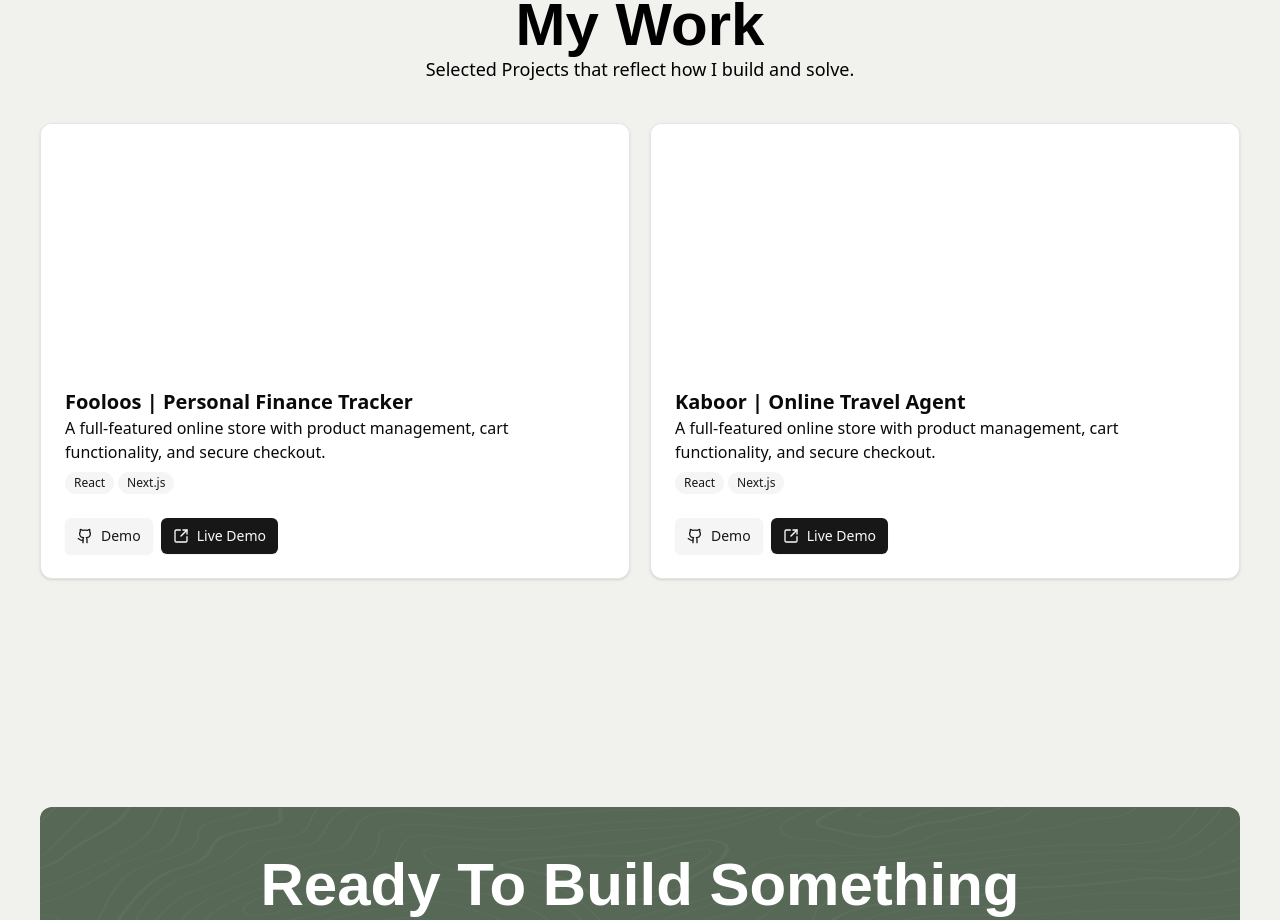
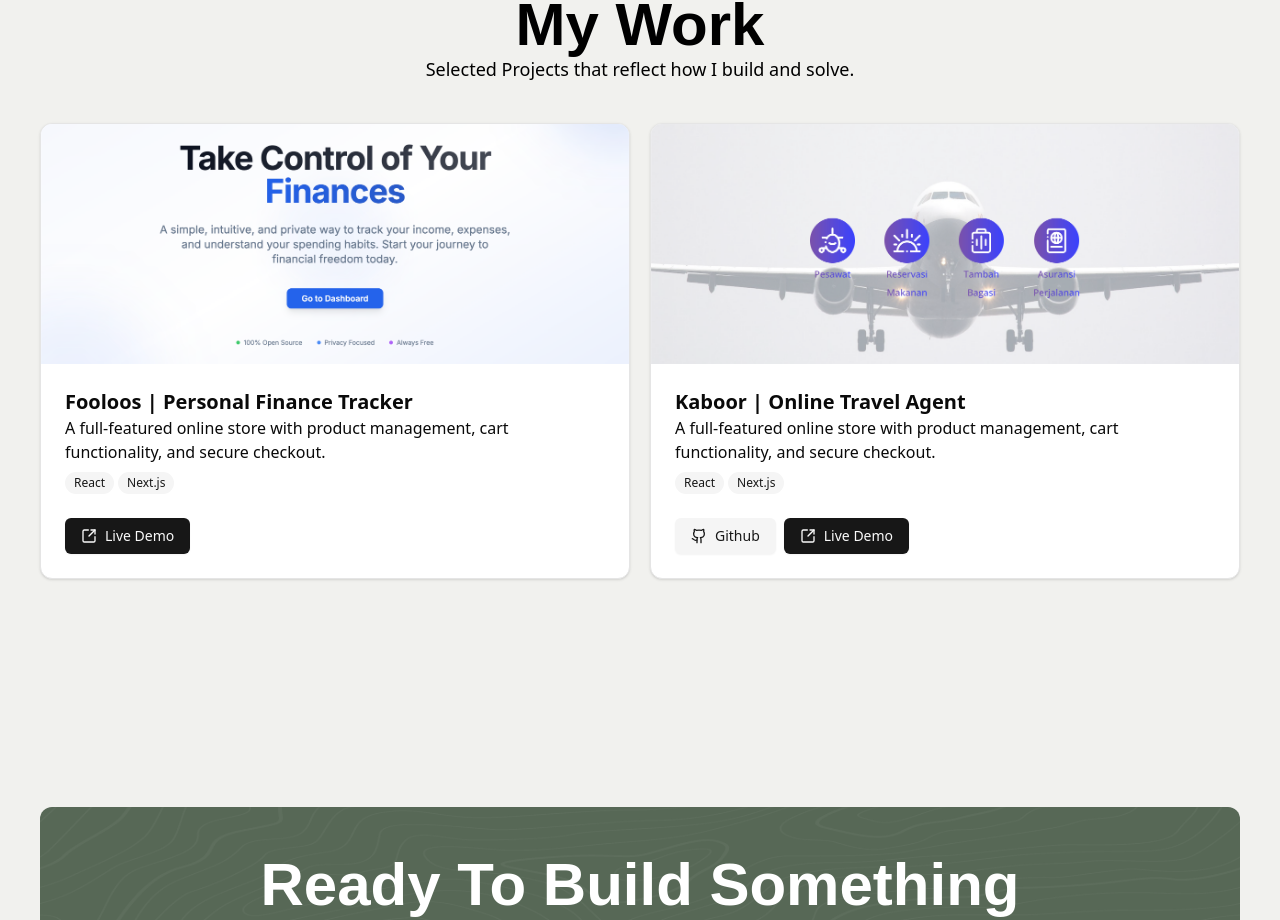
Before and after one commit to TamaWira/yuuniverse, a Next.js app: page / in a window 1280 px wide. Shown: the part 2837-3757 px from the top of the page. Built offline with nearby package versions, Linux system fonts and the light colour scheme; a web font is replaced by a local one.

Commit message:
feat: update project details

```diff
--- a/src/components/features/projects/projects.tsx
+++ b/src/components/features/projects/projects.tsx
@@ -6,24 +6,28 @@
 import { Card, CardContent, CardFooter } from "@/components/ui/card";
 import { Badge } from "@/components/ui/badge";
 import { Button } from "@/components/ui/button";
+import Image from "next/image";
+import Link from "next/link";
 
 const projects = [
   {
-    coverImage: "",
+    coverImage: "/fooloos.png",
     title: "Fooloos | Personal Finance Tracker",
     description:
       "A full-featured online store with product management, cart functionality, and secure checkout.",
     stack: ["React", "Next.js"],
-    liveLink: "",
+    liveLink: "https://fooloos.vercel.app",
+    isPublic: false,
     githubLink: "",
   },
   {
-    coverImage: "",
+    coverImage: "/kaboor.png",
     title: "Kaboor | Online Travel Agent",
     description:
       "A full-featured online store with product management, cart functionality, and secure checkout.",
     stack: ["React", "Next.js"],
     liveLink: "",
+    isPublic: true,
     githubLink: "",
   },
 ];
@@ -77,7 +81,14 @@
             className="dark:bg-[#576856] pt-0 pb-6 overflow-hidden"
             key={project.title}
           >
-            <div className="bg-white h-60" />
+            <div className="relative h-60">
+              <Image
+                src={project.coverImage}
+                alt={project.title}
+                fill
+                className="object-cover"
+              />
+            </div>
             <CardContent>
               <h3 className="m-0 p-0 font-bold text-xl">{project.title}</h3>
               <p className="m-0 p-0">{project.description}</p>
@@ -94,13 +105,26 @@
               </div>
             </CardContent>
             <CardFooter className="gap-2">
-              <Button variant="secondary">
-                <Github />
-                Demo
-              </Button>
+              {project.isPublic && (
+                <Button variant="secondary">
+                  <Link
+                    href={project.githubLink}
+                    className="flex items-center gap-2"
+                  >
+                    <Github />
+                    <p>Github</p>
+                  </Link>
+                </Button>
+              )}
               <Button>
-                <SquareArrowOutUpRight />
-                Live Demo
+                <Link
+                  href={project.liveLink}
+                  target="_blank"
+                  className="flex items-center gap-2"
+                >
+                  <SquareArrowOutUpRight />
+                  <p>Live Demo</p>
+                </Link>
               </Button>
             </CardFooter>
           </Card>
```
Also changed, not shown: public/fooloos.png (added), public/kaboor.png (added).
